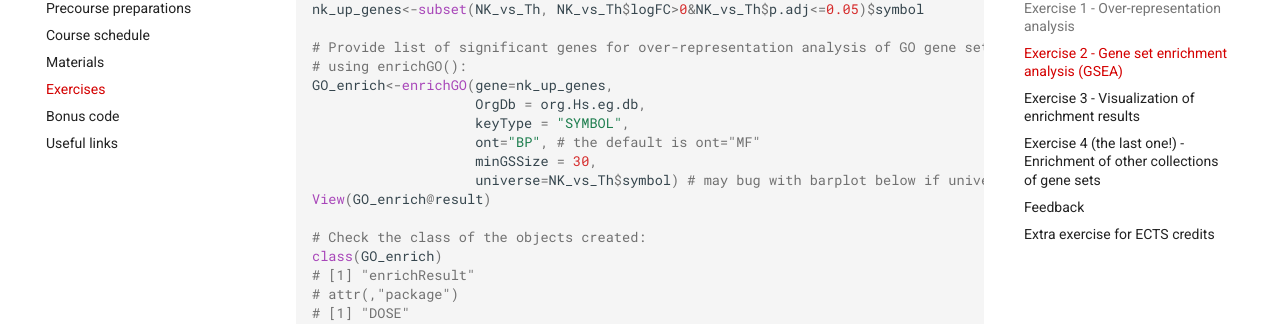
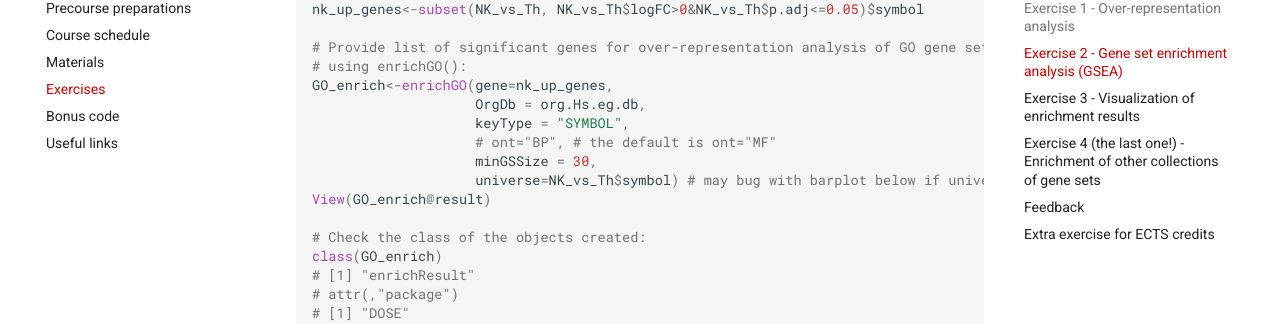
Before and after one commit to sib-swiss/enrichment-analysis-training, an MkDocs documentation site: the page built from docs/exercises.md, in a window 1280 px wide and 900 px high, scrolled down 6753 px. Shown: the part 127-451 px from the top of the window. Built offline with MkDocs 1.6.1 and Material for MkDocs 9.7.7, drawn with Linux system fonts in a browser that asks for light colours; comment, search, counter and statistics services are not loaded; the version menu is left out.

```diff
--- a/docs/exercises.md
+++ b/docs/exercises.md
@@ -331,7 +331,7 @@
 GO_enrich<-enrichGO(gene=nk_up_genes,
                     OrgDb = org.Hs.eg.db,
                     keyType = "SYMBOL",
-                    ont="BP", # the default is ont="MF"
+                    # ont="BP", # the default is ont="MF"
                     minGSSize = 30,
                     universe=NK_vs_Th$symbol) # may bug with barplot below if universe is added, depending on version
 View(GO_enrich@result)
```
